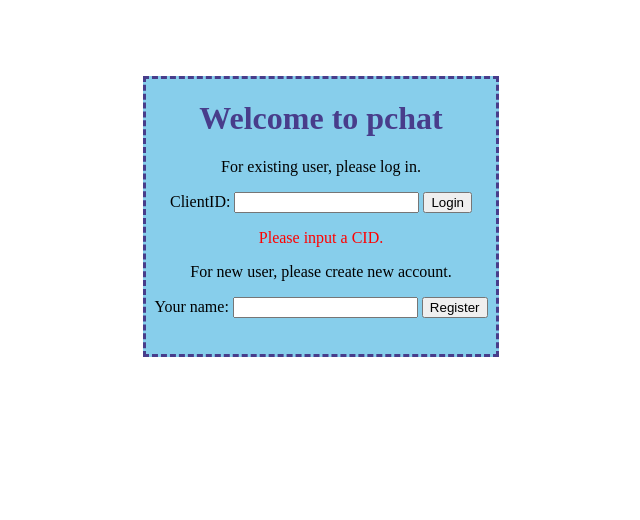
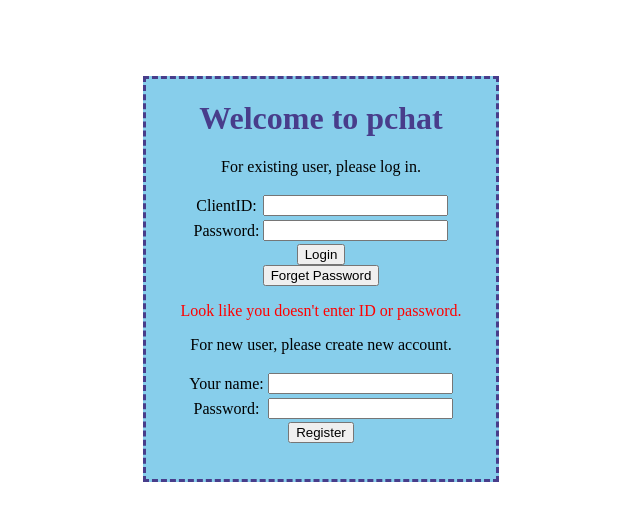
Before and after one commit to phonxvzf/pchat, a website: page src/dist/front.html in a window 1280 px wide. Both pictures are taken after a click on the button "Login". Shown: the whole page, without its empty margins (319-959 px from the left). Drawn offline with nearby package versions, Linux system fonts and the light colour scheme.

Commit message:
Add password box and fix some bugs.

```diff
--- a/src/dist/front.html
+++ b/src/dist/front.html
@@ -2,6 +2,7 @@
 <html>
 <header>
     <title>pchat</title>
+    <script src="https://ajax.googleapis.com/ajax/libs/jquery/3.3.1/jquery.min.js"></script>
 </header>
 
 <body>
@@ -17,12 +18,31 @@
         <h1 style="color:darkslateblue">Welcome to pchat</h1>
 
         <p>For existing user, please log in.</p>
-        ClientID: <input id="CIDBox" type="text">
-        <button onclick="Login()">Login</button>
+        <table align="center">
+            <tr>
+                <td>ClientID:</td>
+                <td><input id="CIDBox" type="text"></td>
+            </tr>
+            <tr>
+                <td>Password:</td>
+                <td><input id="PWLoginBox" type="text"></td>
+            </tr>
+        </table>
+        <button onclick="Login()">Login</button><br>
+        <button onclick="Forget()">Forget Password</button>
         <p id="CIDWarning" style="color:red"></p>
 
         <p>For new user, please create new account.</p>
-        Your name: <input id="CNameBox" type="text">
+        <table align="center">
+            <tr>
+                <td>Your name:</td>
+                <td><input id="CNameBox" type="text"></td>
+            </tr>
+            <tr>
+                <td>Password:</td>
+                <td><input id="PWRegBox" type="text"></td>
+            </tr>
+        </table>
         <button onclick="Register()">Register</button>
         <p id="CNameWarning" style="color:red"></p>
 
@@ -65,7 +85,7 @@
     </div>
 
     <script>
-        var cid, cname;
+        var cid, cname, password;
         var main = document.getElementById("main");
         var home = document.getElementById("home");
         var group = document.getElementById("group");
@@ -74,8 +94,9 @@
         //Home Page Script//
         function Login() {
             cid = document.getElementById("CIDBox").value;
-            if ((cid == "")) {
-                document.getElementById("CIDWarning").innerHTML = "Please input a CID.";
+            password = document.getElementById("PWLoginBox").value;
+            if ((cid == "")||(password == "")) {
+                document.getElementById("CIDWarning").innerHTML = "Look like you doesn't enter ID or password.";
             }
             else {
                 document.getElementById("cidMain").innerHTML = "CID: " + cid;
@@ -83,13 +104,15 @@
                 //document.getElementById("cnameMain").innerHTML = "Name: " + cname;
 
                 //And "GET" group list from backend as well. This is only a demo.
+                //grouplist = ...
                 toMainPage();
             }
         }
         function Register() {
             cname = document.getElementById("CNameBox").value;
+            password = document.getElementById("PWLoginBox").value;
             if ((cname == "")) {
-                document.getElementById("CNameWarning").innerHTML = "Please input a name.";
+                document.getElementById("CNameWarning").innerHTML = "Look like you doesn't enter name or password.";
             }
             else {
                 document.getElementById("cnameMain").innerHTML = "Name: " + cname;
@@ -98,6 +121,10 @@
                 //document.getElementById("cidMain").innerHTML = "CID: " + cid;
                 toMainPage();
             }
+        }
+        function Forget() {
+            //document.getElementById("CIDWarning").innerHTML = "Just create new ID. We will delete your account later.";
+            $('#CIDWarning')[0].innerHTML = "Just create new ID. We will delete your account later.";
         }
         //End of Home Page Script//
 
```
